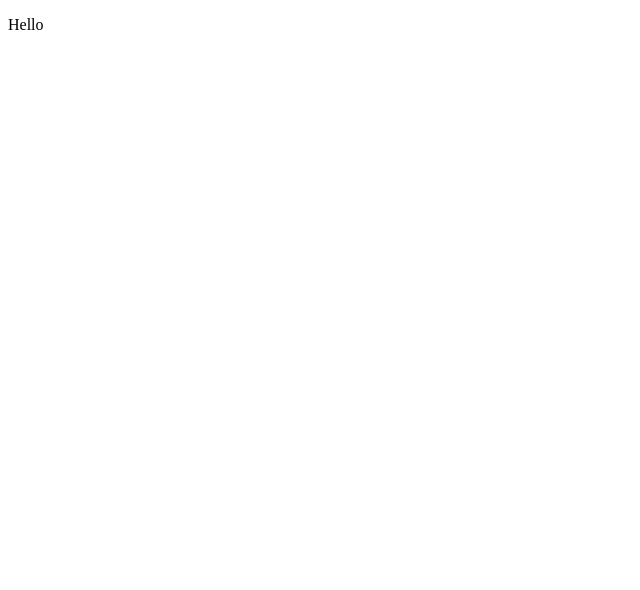
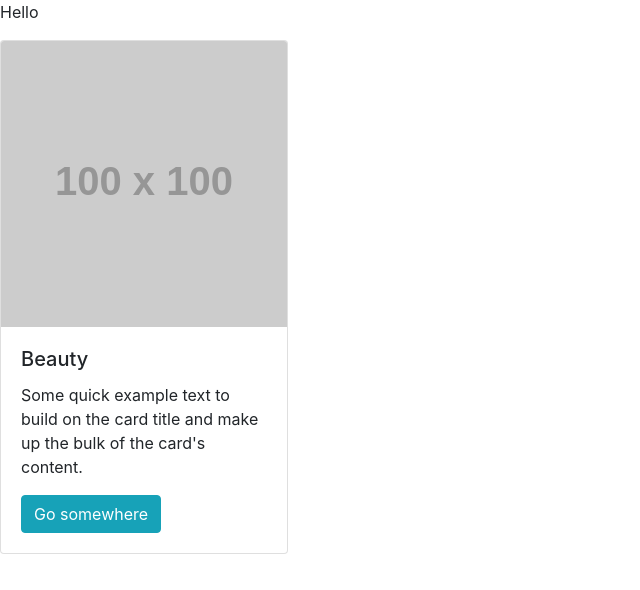
Before and after one commit to LabDevs/SmallTalk, a React (Create React App) app in the folder client/: page / in a window 1280 px wide. Shown: the top 590 px of the page, without its empty margins (0-640 px from the left). Built offline with nearby package versions, Linux system fonts and the light colour scheme.

Commit message:
adding cards for categories

```diff
--- a/client/package.json
+++ b/client/package.json
@@ -6,7 +6,9 @@
     "@testing-library/jest-dom": "^4.2.4",
     "@testing-library/react": "^9.5.0",
     "@testing-library/user-event": "^7.2.1",
+    "bootstrap": "^4.5.0",
     "react": "^16.13.1",
+    "react-bootstrap": "^1.0.1",
     "react-dom": "^16.13.1",
     "react-scripts": "3.4.1"
   },
--- a/client/src/App.js
+++ b/client/src/App.js
@@ -1,15 +1,18 @@
-import React from 'react';
+import React from 'react'
+import 'bootstrap/dist/css/bootstrap.min.css'
+import CategoryCard from './CategoryCard'
 
-function App() {
+function App () {
   return (
-    <div className="App">
-      <header className="App-header">
+    <div className='App'>
+      <header className='App-header'>
         <p>
           Hello
         </p>
       </header>
+      <CategoryCard />
     </div>
-  );
+  )
 }
 
-export default App;
+export default App
--- /dev/null
+++ b/client/src/CategoryCard.js
@@ -0,0 +1,29 @@
+import React from 'react'
+import Card from 'react-bootstrap/Card'
+import CardGroup from 'react-bootstrap/CardGroup'
+import Button from 'react-bootstrap/Button'
+
+const CategoryCard = () => {
+  return (
+    <div>
+      <CardGroup className='top-card-row'>
+      </CardGroup>
+      <Card style={{ width: '18rem' }}>
+        <Card.Img variant='top' src='https://via.placeholder.com/100' />
+        <Card.Body>
+          <Card.Title>
+            Beauty
+          </Card.Title>
+          <Card.Text>
+            Some quick example text to build on the card title and make up the bulk of the card's content.
+          </Card.Text>
+          <Button variant='info'>
+            Go somewhere
+          </Button>
+        </Card.Body>
+      </Card>
+    </div>
+  )
+}
+
+export default CategoryCard
```
Also changed, not shown: package.json (+0 -9 lines), 2 other files (tests, documents, lock files or other folders).
